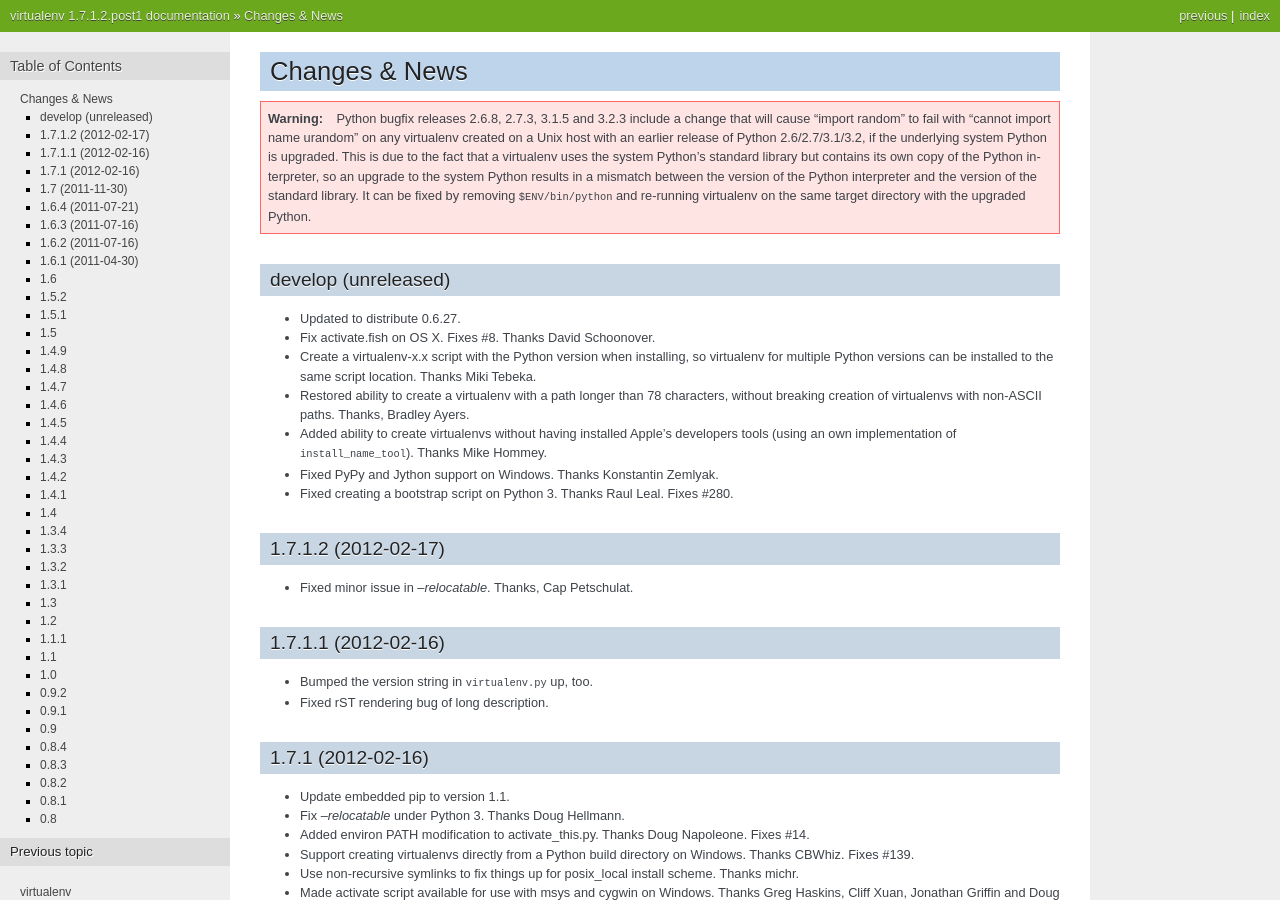
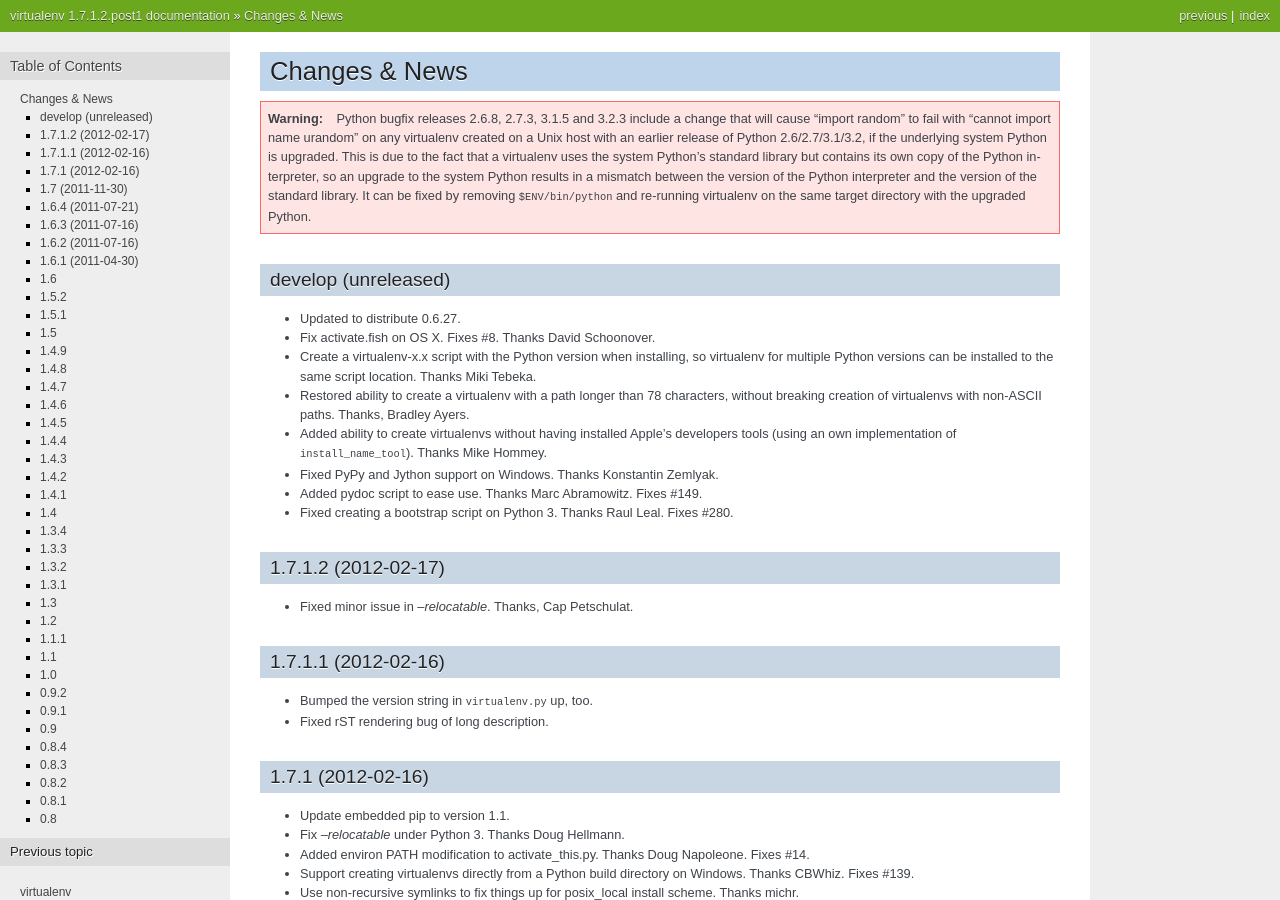
Before and after one commit to pypa/virtualenv, a Sphinx documentation site: the page built from docs/news.txt, in a window 1280 px wide and 900 px high. Built offline with Sphinx 7.4.7, drawn with Linux system fonts in a browser that asks for light colours.

Commit message:
Added note about the pydoc being added.

```diff
--- a/AUTHORS.txt
+++ b/AUTHORS.txt
@@ -40,6 +40,7 @@
 Konstantin Zemlyak
 Kumar McMillan
 Lars Francke
+Marc Abramowitz
 Mike Hommey
 Miki Tebeka
 Philip Jenvey
--- a/docs/news.txt
+++ b/docs/news.txt
@@ -35,6 +35,8 @@
   Thanks Mike Hommey.
 
 * Fixed PyPy and Jython support on Windows. Thanks Konstantin Zemlyak.
+
+* Added pydoc script to ease use. Thanks Marc Abramowitz. Fixes #149.
 
 * Fixed creating a bootstrap script on Python 3. Thanks Raul Leal. Fixes #280.
 
```
